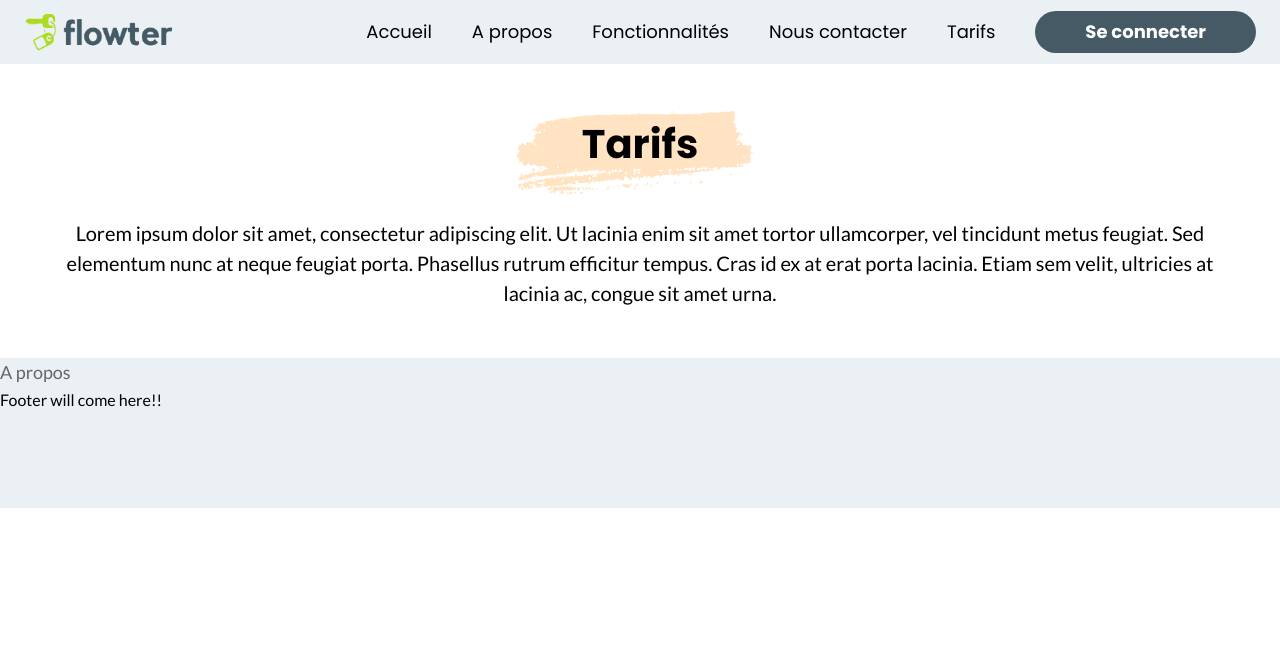
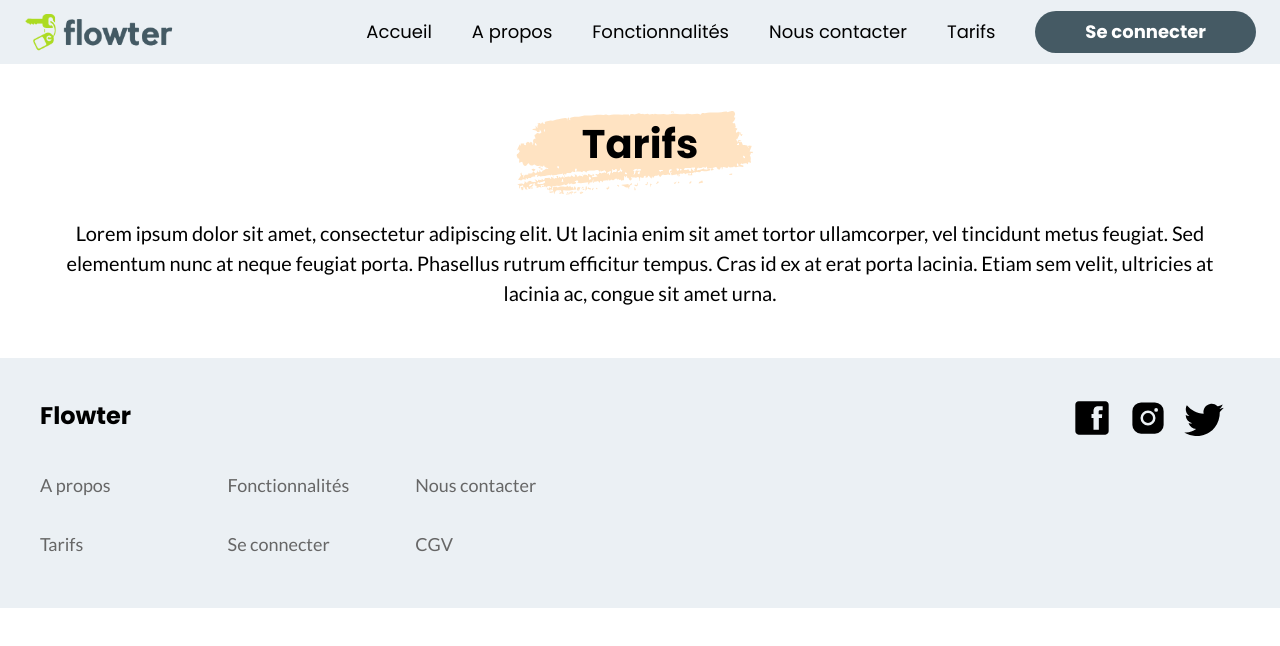
Before and after one commit to NoemieFo/flowter-ui, a React (Vite) app: page /tarifs in a window 1280 px wide. Shown: the top 646 px of the page. Built offline with nearby package versions, Linux system fonts and the light colour scheme.

Commit message:
fix after rebase

```diff
--- a/src/common/pageContainer.component.tsx
+++ b/src/common/pageContainer.component.tsx
@@ -1,5 +1,4 @@
 import { Container, useMediaQuery, useTheme } from "@mui/material";
-import { Footer } from "@website/pages/home/elements/footer.component";
 import { WebsiteLayout } from "@website/pages/website.layout";
 import React from "react";
 
@@ -21,7 +20,6 @@ export const PageContainer = ({ children }: React.PropsWithChildren) => {
       >
         {children}
       </Container>
-      <Footer />
     </WebsiteLayout>
   );
 };
--- a/src/website/pages/home/home.page.tsx
+++ b/src/website/pages/home/home.page.tsx
@@ -39,7 +39,6 @@ export const HomePage = (): JSX.Element => {
           }}
         />
       )}
-      <Footer />
     </WebsiteLayout>
   );
 };
--- a/src/website/pages/website.layout.tsx
+++ b/src/website/pages/website.layout.tsx
@@ -1,4 +1,5 @@
 import React from "react";
+import { Footer } from "~/common/footer.component";
 import { Navbar } from "./home/elements/navigation/navbar.component";
 
 export const WebsiteLayout = ({
@@ -8,6 +9,7 @@ export const WebsiteLayout = ({
     <>
       <Navbar />
       {children}
+      <Footer />
     </>
   );
 };
```
